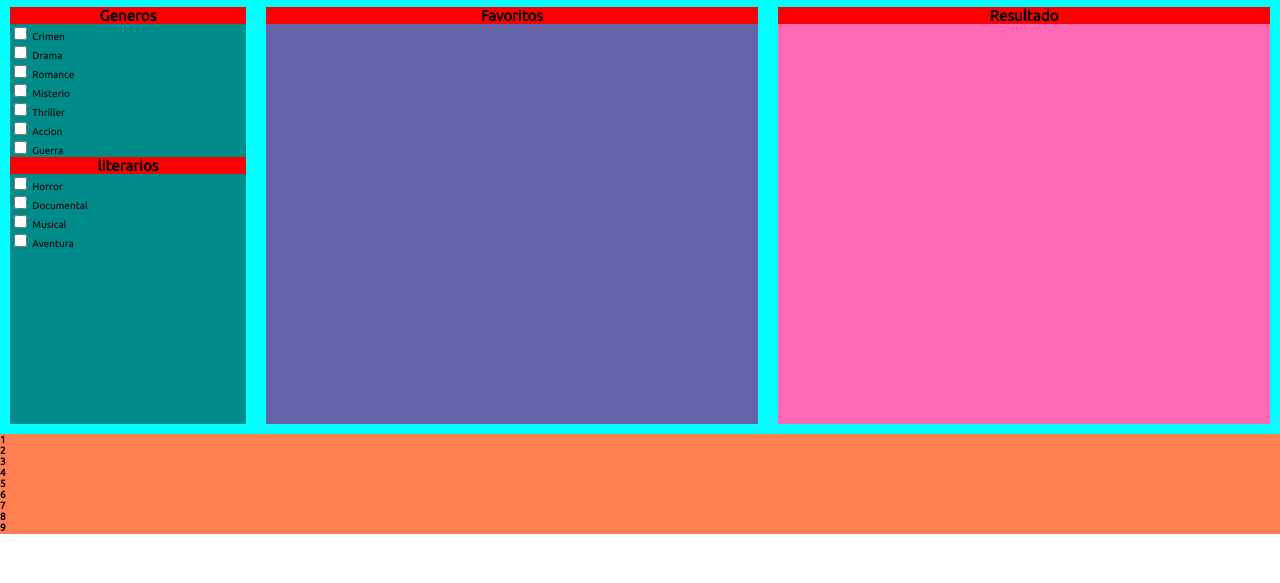
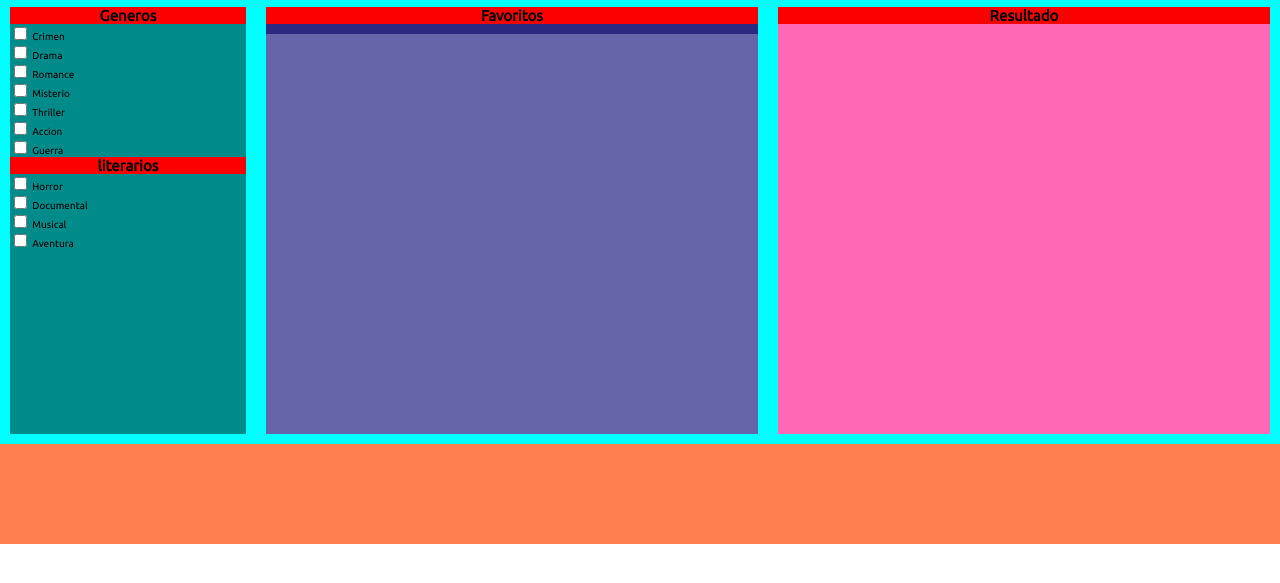
Before and after one commit to sergiohortua/Library, a website with bundled scripts: page index.html in a window 1280 px wide. Shown: the part 123-706 px from the top of the page. Built offline with nearby package versions, Linux system fonts and the light colour scheme.

Commit message:
update-version 1.0 optima

```diff
--- a/index.html
+++ b/index.html
@@ -75,15 +75,7 @@
       </section>
     </main>
     <footer>
-      <h4>1</h4>
-      <h4>2</h4>
-      <h4>3</h4>
-      <h4>4</h4>
-      <h4>5</h4>
-      <h4>6</h4>
-      <h4>7</h4>
-      <h4>8</h4>
-      <h4>9</h4>
+
     </footer>
    <script src="./src/utils/getData.js"></script>
     <script src="./src/index.js"></script>
--- a/style/style.css
+++ b/style/style.css
@@ -75,10 +75,10 @@ section{
 
     background:rgb(102, 101, 170);
     height: 40rem;
-    display: grid;
+    /* display: grid;
     grid-template-columns: 1fr 1fr 1fr;
     grid-template-rows: 1fr 1fr 1fr;
-    gap: 1rem 1rem;
+    gap: 1rem 1rem; */
 
 }
 .listFav__container div{
```
